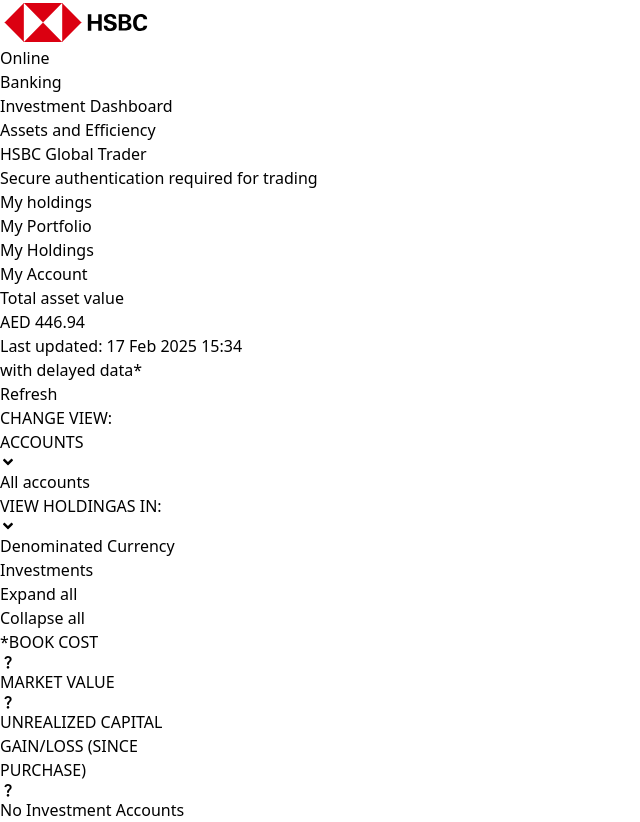
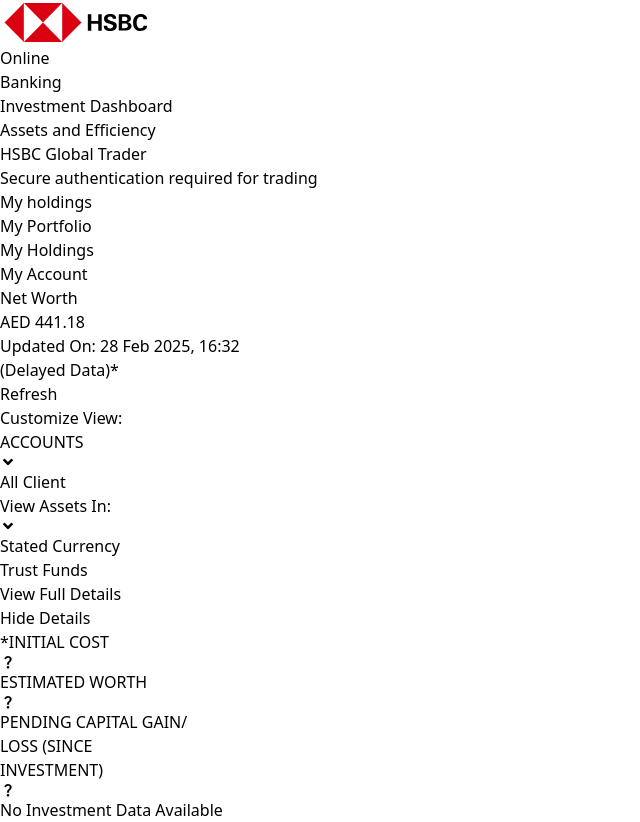
Before and after one commit to solutionave/hsbc, a Next.js app: page /QuickLinks in a window 1280 px wide. Shown: the whole page, without its empty margins (0-640 px from the left). Built offline with nearby package versions, Linux system fonts and the light colour scheme.

Commit message:
HSBC Changes

```diff
--- a/src/app/QuickLinks/page.tsx
+++ b/src/app/QuickLinks/page.tsx
@@ -46,28 +46,28 @@ const Quicklinks = () => {
                         </div>
                         <div className="grid grid-cols-12 gap-4 justify between text-gray-500 p-2 min-w-[1200px] rounded-sm">
                             <div className="col-span-3 flex py-2 text-black text-center bg-pink-4000">
-                                <p>Total asset value</p>
-                                <p className='font-semibold px-2'>AED 446.94</p>
+                                <p>Net Worth</p>
+                                <p className='font-semibold px-2'>AED 441.18</p>
                             </div>
                             <div className='col-span-6'></div>
                             <div className="col-span-3 py-2 text-black flex justify-end">
-                                <p className='text-xs text-end px-2'>Last updated: 17 Feb 2025 15:34 <p>with delayed data*</p></p>
+                                <p className='text-xs text-end px-2 italic'>Updated On: 28 Feb 2025, 16:32 <p>{'('}Delayed Data{')'}*</p></p>
                                 <button className='py-2 px-4 border border-gray-300 bg-white font-medium'>Refresh</button>
                             </div>
                         </div>
                         <div className="grid grid-cols-12 justify between text-gray-500 p-2 min-w-[1200px] rounded-sm gap-10">
                             <div className="col-span-6 flex items-center py-2 text-black text-center gap-4">
-                                <p className='font-semibold lg:text-lg'>CHANGE VIEW: </p>
+                                <p className='font-semibold lg:text-lg'>Customize View: </p>
                                 <div className='p-2 border-gray-300 border-2 bg-white font-medium text-start'>
                                     <div>
                                         <p className='flex items-center font-semibold lg:text-lg gap-5'>ACCOUNTS <p className='text-red-500'><FaAngleDown /></p></p>
-                                        <p className='font-serif'>All accounts</p>
+                                        <p className='font-serif'>All Client</p>
                                     </div>
                                 </div>
                                 <div className='p-2 border-gray-300 border-2 bg-white font-medium text-start'>
                                     <div>
-                                        <p className='flex items-center font-semibold lg:text-lg gap-5'>VIEW HOLDINGAS IN: <p className='text-red-500'><FaAngleDown /></p></p>
-                                        <p className='font-serif'>Denominated Currency</p>
+                                        <p className='flex items-center font-semibold lg:text-lg gap-5'>View Assets In: <p className='text-red-500'><FaAngleDown /></p></p>
+                                        <p className='font-serif'>Stated Currency</p>
                                     </div>
                                 </div>
                             </div>
@@ -78,37 +78,37 @@ const Quicklinks = () => {
                         <div className="grid grid-cols-8 text-white bg-[#171e23] px-2 py-3 min-w-[1200px] rounded-sm gap-10">
                             <div className="col-span-2 flex justify-center items-center gap-4">
                                 <div>
-                                    <div className='font-bold text-xl'>Investments</div>
+                                    <div className='font-bold text-xl'>Trust Funds</div>
                                     <div className='flex text-gray-300'>
-                                        <p>Expand all</p>
+                                        <p>View Full Details</p>
                                         <div className="w-[1px] h-5 bg-gray-300 mx-1"></div>
-                                        <p>Collapse all</p>
+                                        <p>Hide Details</p>
                                     </div>
                                 </div>
                             </div>
                             <div className="col-span-2 flex justify-end gap-4">
                                 <div className='font-semibold flex text-xs gap-1'>
-                                    <p>*BOOK COST</p>
+                                    <p>*INITIAL COST</p>
                                     <div className='flex justify-center bg-gray-300 rounded-full text-xl w-6 h-6 mt-1'><MdQuestionMark /></div>
                                 </div>
                             </div>
                             <div className="col-span-2 flex justify-end">
                                 <div className='flex font-semibold text-xs gap-1'>
-                                    <p>MARKET VALUE</p>
+                                    <p>ESTIMATED WORTH</p>
                                     <div className='flex justify-center bg-gray-300 rounded-full text-xl w-6 h-6 mt-1'><MdQuestionMark /></div>
                                 </div>
                             </div>
                             <div className="col-span-2 flex justify-end gap-1">
                                 <div className='font-semibold text-xs text-end'>
-                                    <p>UNREALIZED CAPITAL</p>
-                                    <p>GAIN/LOSS (SINCE</p>
-                                    <p>PURCHASE)</p>
+                                    <p>PENDING CAPITAL GAIN/</p>
+                                    <p>LOSS (SINCE</p>
+                                    <p>INVESTMENT)</p>
                                 </div>
                                 <div className='flex justify-center bg-gray-300 rounded-full text-xl w-6 h-6 mt-1'><MdQuestionMark /></div>
                             </div>
                         </div>
                         <div className="grid grid-cols-12 gap-4 min-w-[1200px] rounded-sm border border-gray-300">
-                            <div className="col-span-3 py-3 text-black text-lg font-semibold flex justify-center ">No Investment Accounts</div>
+                            <div className="col-span-3 py-3 text-black text-lg font-semibold flex justify-center ">No Investment Data Available</div>
                         </div>
                     </div>
                 </div>
```
Also changed, not shown: src/app/Dashboard/page.tsx (+21 -10 lines), public/images/toplogo.png.
